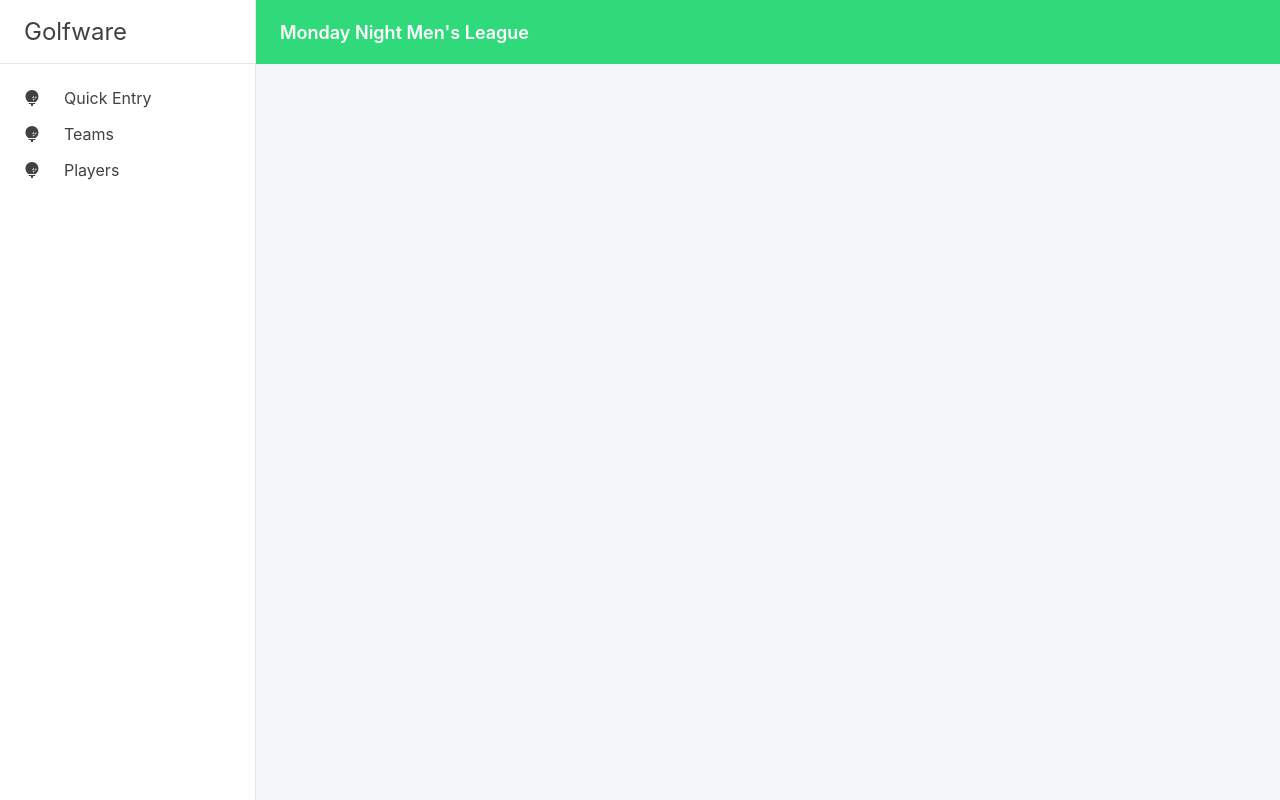
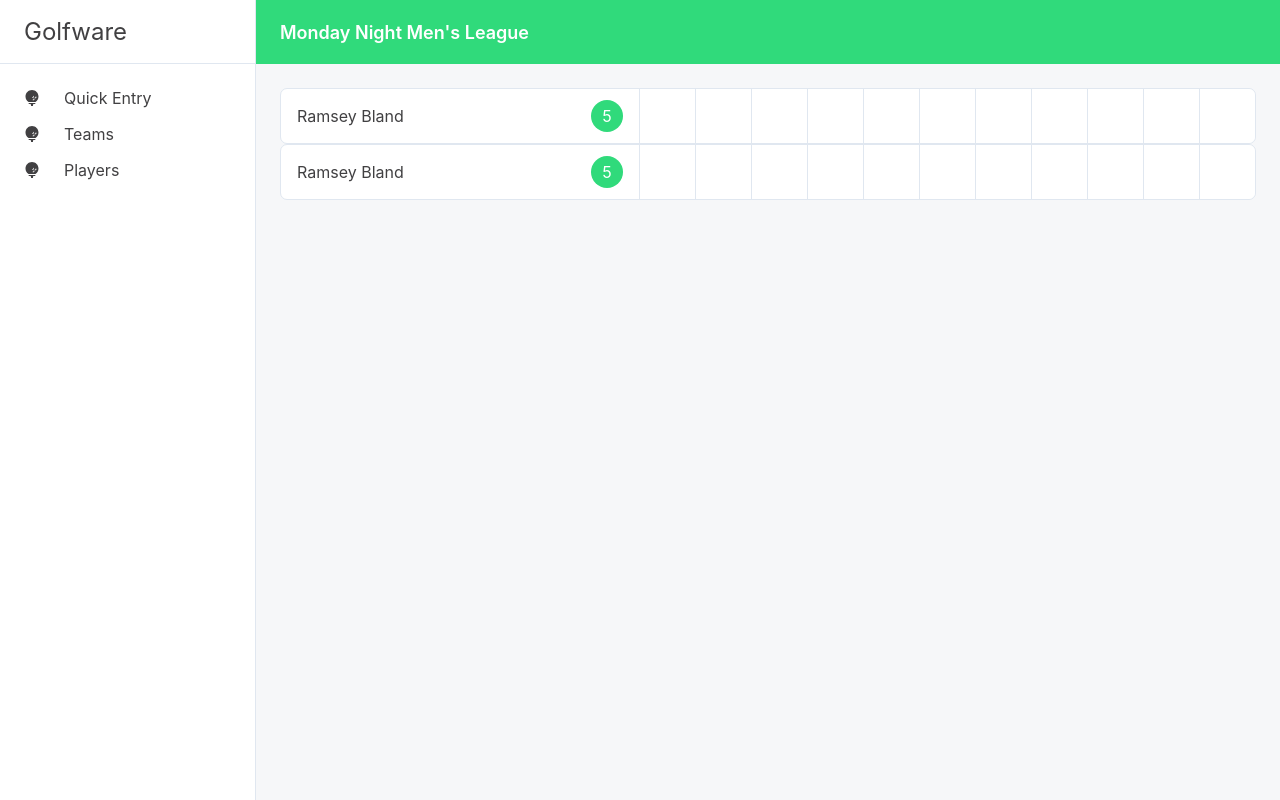
Before and after one commit to yesmar2/golfware-webapp, a React (Create React App) app: page /quickentry2 in a window 1280 px wide. Built offline with nearby package versions, Linux system fonts and the light colour scheme.

Commit message:
Started scorecard

```diff
--- a/src/App.js
+++ b/src/App.js
@@ -3,6 +3,7 @@ import styled from 'styled-components';
 import { Route } from "react-router-dom";
 import Home from './Home';
 import QuickEntry from './QuickEntry';
+import QuickEntry2 from './QuickEntry2';
 import Header from './Header';
 import LeftDrawer from './LeftDrawer';
 
@@ -30,6 +31,7 @@ function App() {
             <Content>
                 <Route exact path="/" component={Home} />
                 <Route exact path="/quickentry" component={QuickEntry} />
+                <Route exact path="/quickentry2" component={QuickEntry2} />
             </Content>
         </Container>
     );
--- a/src/PlayerCard.js
+++ b/src/PlayerCard.js
@@ -1,8 +1,6 @@
 import React from 'react';
-import styled from 'styled-components'
+import styled from 'styled-components';
 import Paper from './Paper';
-import Entry from './Entry';
-import data from './data.json';
 
 const Container = styled(Paper)`
     display: flex;
--- /dev/null
+++ b/src/PlayerScoreEntry.js
@@ -0,0 +1,53 @@
+import React from 'react';
+import styled from 'styled-components';
+import Paper from './Paper';
+import Entry from './Entry';
+
+const Container = styled(Paper)`
+    display: flex;
+    align-items: center;
+    height: 56px;
+`;
+
+const Name = styled.div`
+    flex: 1;
+    margin-left: ${props => props.theme.spacingMedium};
+`;
+
+const Handicap = styled.div`
+    border-radius: 50%;
+    display: flex;
+    justify-content: center;
+    align-items: center
+    margin-right: ${props => props.theme.spacingMedium};
+    background: ${props => props.theme.colors.green};
+    color: #fff;
+    height: ${props => props.theme.spacingHuge};
+    width: ${props => props.theme.spacingHuge};
+`;
+
+const PlayerScoreEntry = () => {
+    return (
+        <Container>
+            <Name>
+                Ramsey Bland
+            </Name>
+            <Handicap>
+                5
+            </Handicap>
+            <Entry />
+            <Entry />
+            <Entry />
+            <Entry />
+            <Entry />
+            <Entry />
+            <Entry />
+            <Entry />
+            <Entry />
+            <Entry />
+            <Entry />
+        </Container>
+    )
+}
+
+export default PlayerScoreEntry;
--- a/src/QuickEntry.js
+++ b/src/QuickEntry.js
@@ -1,4 +1,5 @@
 import React, { Component } from 'react';
+import { Route } from 'react-router-dom';
 import styled from 'styled-components';
 import PlayerCard from './PlayerCard';
 import Search from './Search';
--- /dev/null
+++ b/src/QuickEntry2.js
@@ -0,0 +1,20 @@
+import React, { Component } from 'react';
+import styled from 'styled-components';
+import PlayerScoreEntry from './PlayerScoreEntry';
+
+const Container = styled.div`
+
+`;
+
+class QuickEntry2 extends Component {
+    render() {
+        return (
+            <Container>
+                <PlayerScoreEntry />
+                <PlayerScoreEntry />
+            </Container>
+        );
+    }
+}
+
+export default QuickEntry2;
```
